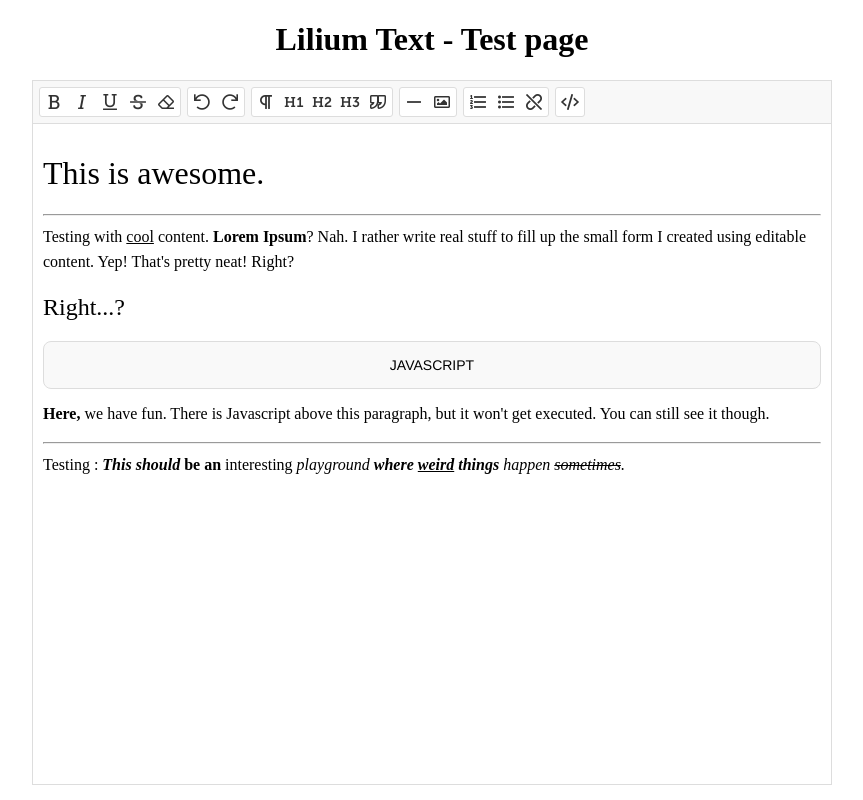
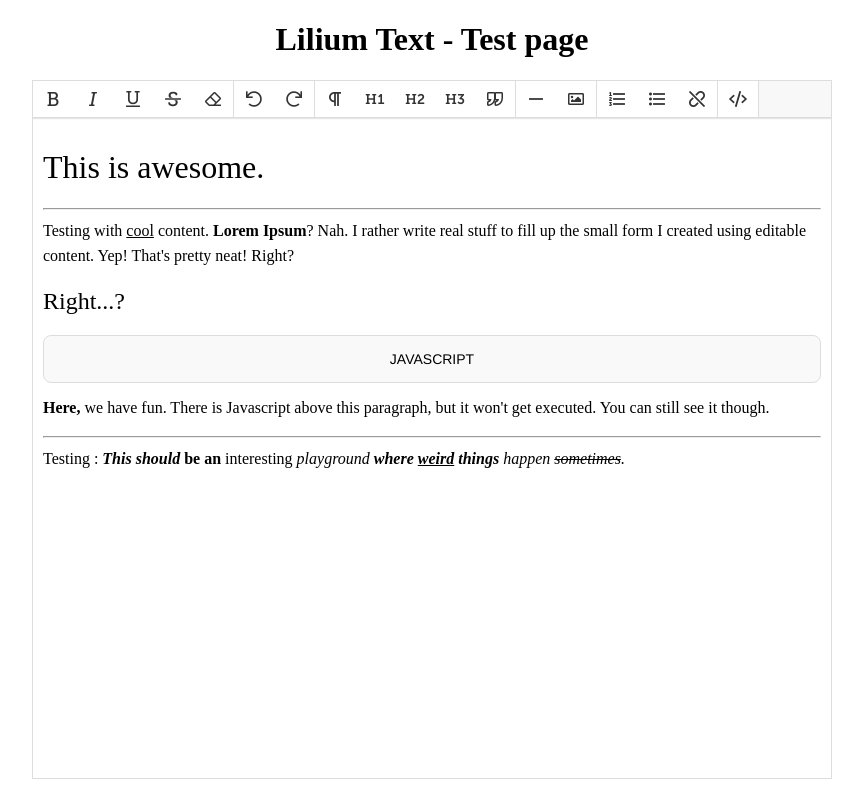
Before and after one commit to rykdesjardins/lilium-text, a website: page dev/test.html in a window 1280 px wide. Shown: the whole page, without its empty margins (208-1071 px from the left). Drawn offline with nearby package versions, Linux system fonts and the light colour scheme; a web font is replaced by a local one.

Commit message:
Presentation edit

```diff
--- a/dev/minim.less
+++ b/dev/minim.less
@@ -1,5 +1,7 @@
 .liliumtext {
     &.theme-minim {
+        overflow : hidden;
+
         .liliumtext-editor,
         .liliumtext-code {
             border: 1px solid #DDD;
@@ -55,27 +57,26 @@
 
         .liliumtext-topbar {
             border: 1px solid #DDD;
-            background : #F8F8F8;
-            padding: 3px;
+            background: #F8F8F8;
+            border-bottom-width: 1px;
+            box-shadow: 0px 1px 1px rgba(0,0,0,0.1);
         }
 
         .liliumtext-commandset {
             display: inline-block;
-            margin: 3px;
-            border: 1px solid #DDD;
-            border-radius: 3px;
             background: #FFF;
+            border-right: 1px solid #DDD;
         }
 
         .liliumtext-topbar-command {
             display: inline-block;
-            padding-top: 6px;
+            padding-top: 10px;
             text-align: center;
             vertical-align: middle;
-            width: 28px;
-            height: 22px;
+            width: 40px;
+            height: 26px;
             cursor: pointer;
-            color : #333;
+            color: #333;
             transition: all 0.1s;
 
             &.liliumtext-command-withtext {
```
Also changed, not shown: assets/screenshot.png (added).
